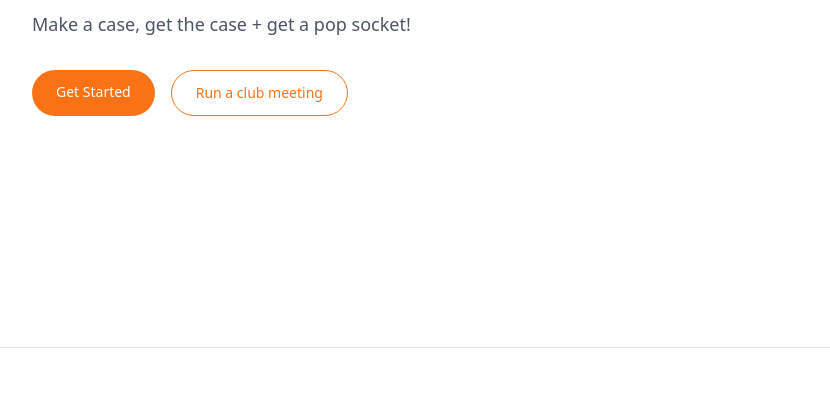
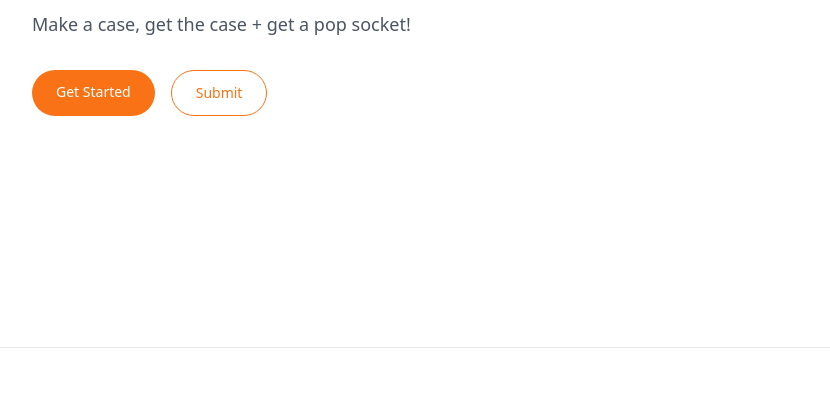
Before and after one commit to pizzalover125/enclosure, a plain HTML site: page index.html in a window 1280 px wide. Shown: the part 378-787 px from the top of the page, without its empty margins (48-878 px from the left). Drawn offline with nearby package versions, Linux system fonts and the light colour scheme; some packages are replaced by stand-ins of ours; a script that the page names is missing.

Commit message:
fixed FIXME link on index.html

```diff
--- a/index.html
+++ b/index.html
@@ -30,8 +30,8 @@
         <a href="guide.html" class="bg-orange-500 text-white px-6 py-3 rounded-full text-sm hover:bg-orange-600 transition">
           Get Started
         </a>
-        <a href="FIXME" class="border border-orange-500 text-orange-500 px-6 py-3 rounded-full text-sm hover:bg-orange-100 transition">
-          Run a club meeting
+        <a href="https://forms.hackclub.com/enclosure" class="border border-orange-500 text-orange-500 px-6 py-3 rounded-full text-sm hover:bg-orange-100 transition">
+          Submit
         </a>
       </div>
     </div>
```
